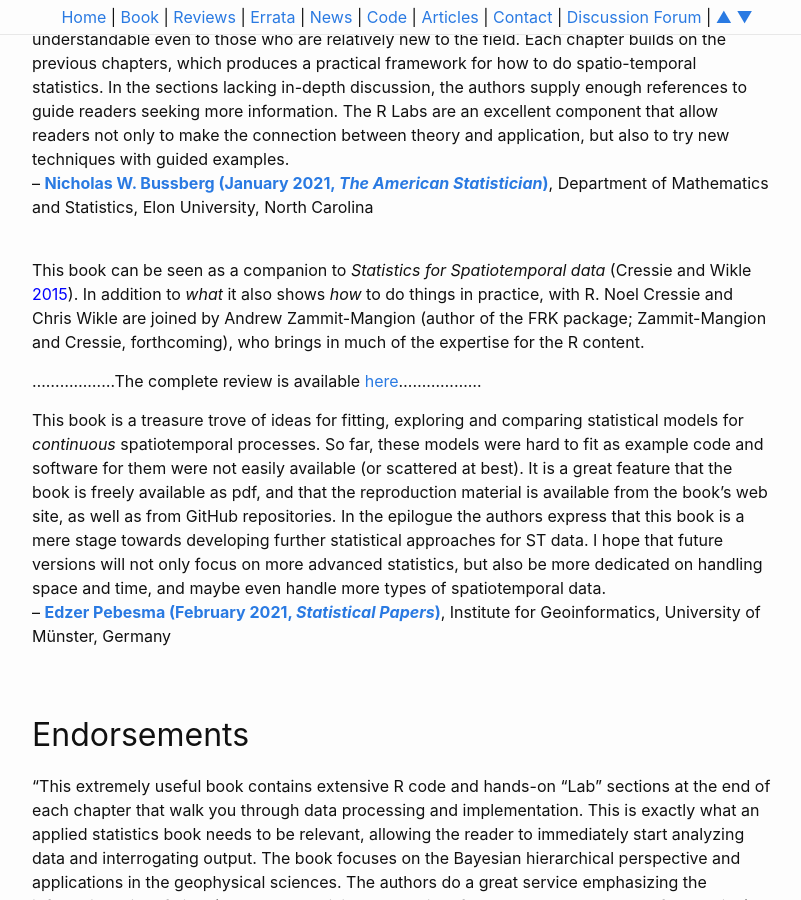
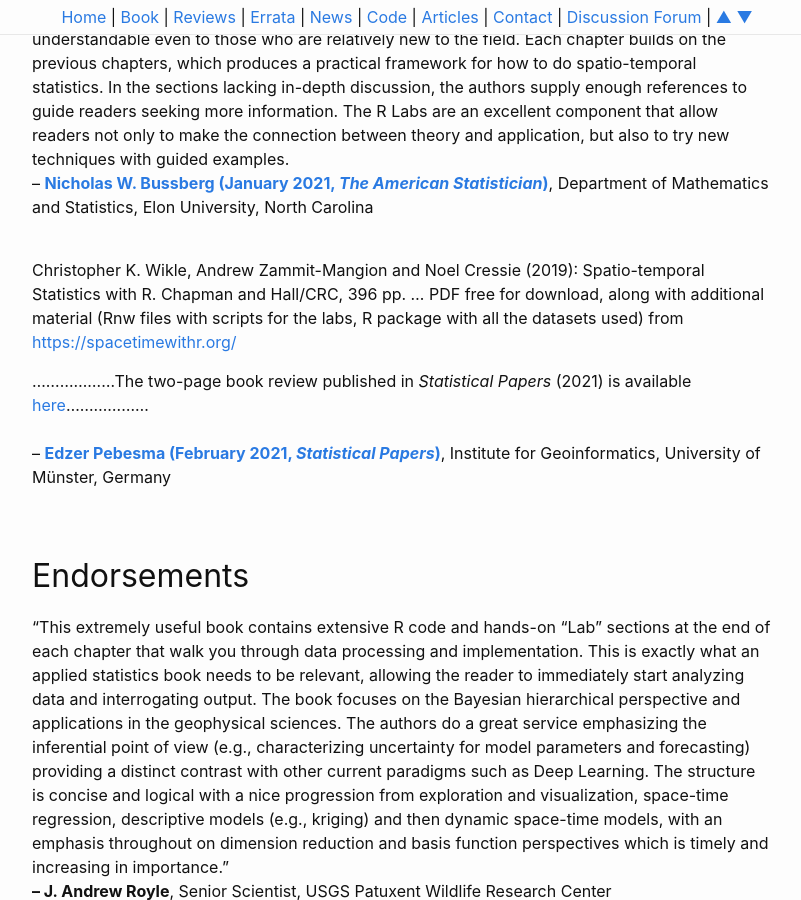
Before and after one commit to andrewzm/STRbook, a Jekyll site: the page built from docs/reviews.md, in a window 1280 px wide and 900 px high, scrolled down 2940 px. Shown: the whole window, without its empty margins (238-1039 px from the left). Built offline with Jekyll 4.4.1, drawn with Linux system fonts in a browser that asks for light colours.

Commit message:
Update reviews.md

```diff
--- a/docs/reviews.md
+++ b/docs/reviews.md
@@ -31,15 +31,10 @@ Chapters 4 and 5 are the book’s core sections: models that account for spatio-
 Overall, this book provides a great overview of current spatio-temporal methodology and practices. It could easily be used in a graduate course, by someone interested in learning the fundamentals of spatio-temporal statistics, or as a resource for practitioners of spatio-temporal statistics. The text reads smoothly, and concepts are introduced at a level that should be understandable even to those who are relatively new to the field. Each chapter builds on the previous chapters, which produces a practical framework for how to do spatio-temporal statistics. In the sections lacking in-depth discussion, the authors supply enough references to guide readers seeking more information. The R Labs are an excellent component that allow readers not only to make the connection between theory and application, but also to try new techniques with guided examples.<br />-- [**Nicholas W. Bussberg (January 2021, *The American Statistician*)**](https://www.tandfonline.com/doi/full/10.1080/00031305.2020.1865066), Department of Mathematics and Statistics, Elon University, North Carolina
 <br/><br/>
 
-This book can be seen as a companion to *Statistics for Spatiotemporal data* (Cressie and Wikle <span style="color: blue;">2015</span>). In addition to *what* it also shows *how* to do things in practice, with R. Noel Cressie and Chris Wikle are joined by Andrew Zammit-Mangion (author of the FRK package; Zammit-Mangion and Cressie, forthcoming), who brings in much of the expertise for the R content.
+Christopher K. Wikle, Andrew Zammit-Mangion and Noel Cressie (2019): Spatio-temporal Statistics with R. Chapman and Hall/CRC, 396 pp. … PDF free for download, along with additional material (Rnw files with scripts for the labs, R package with all the datasets used) from [https://spacetimewithr.org/](https://spacetimewithr.org/)
 
-………………The complete review is available [here](https://doi.org/10.1007/s00362-021-01224-5)………………
-
-This book is a treasure trove of ideas for fitting, exploring and comparing statistical models for *continuous* spatiotemporal processes. So far, these models were hard
-to fit as example code and software for them were not easily available (or scattered at best). It is a great feature that the book is freely available as pdf, and that the
-reproduction material is available from the book’s web site, as well as from GitHub repositories. In the epilogue the authors express that this book is a mere stage
-towards developing further statistical approaches for ST data. I hope that future versions will not only focus on more advanced statistics, but also be more dedicated on
-handling space and time, and maybe even handle more types of spatiotemporal data.<br />-- [**Edzer Pebesma (February 2021, *Statistical Papers*)**](https://www.tandfonline.com/doi/full/10.1080/00031305.2020.1865066), Institute for Geoinformatics, University of Münster, Germany
+………………The two-page book review published in *Statistical Papers* (2021) is available [here](https://doi.org/10.1007/s00362-021-01224-5)………………
+<br />-- [**Edzer Pebesma (February 2021, *Statistical Papers*)**](https://www.tandfonline.com/doi/full/10.1080/00031305.2020.1865066), Institute for Geoinformatics, University of Münster, Germany
 <br/><br/><br/>
 
 ## Endorsements
```
